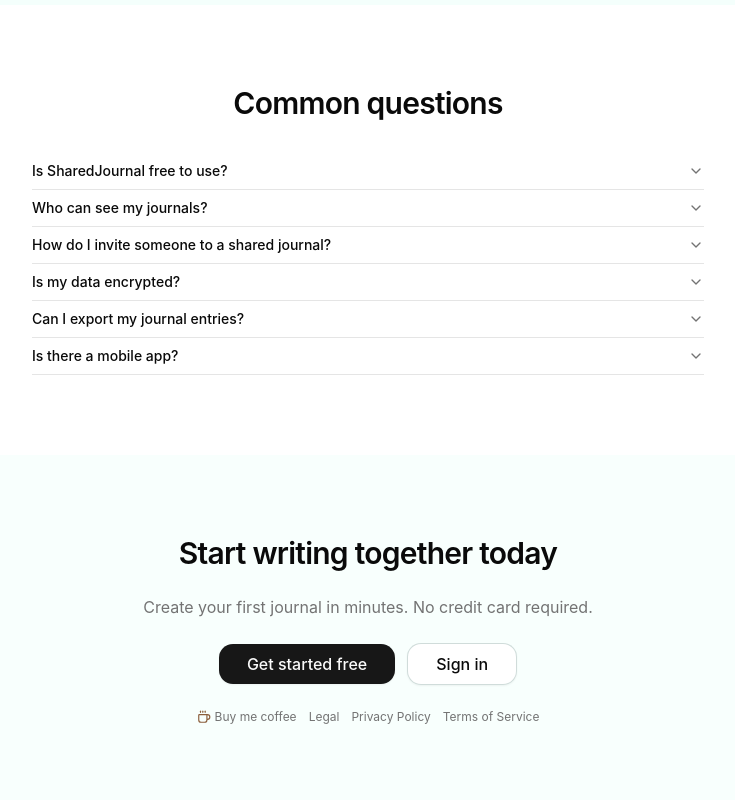
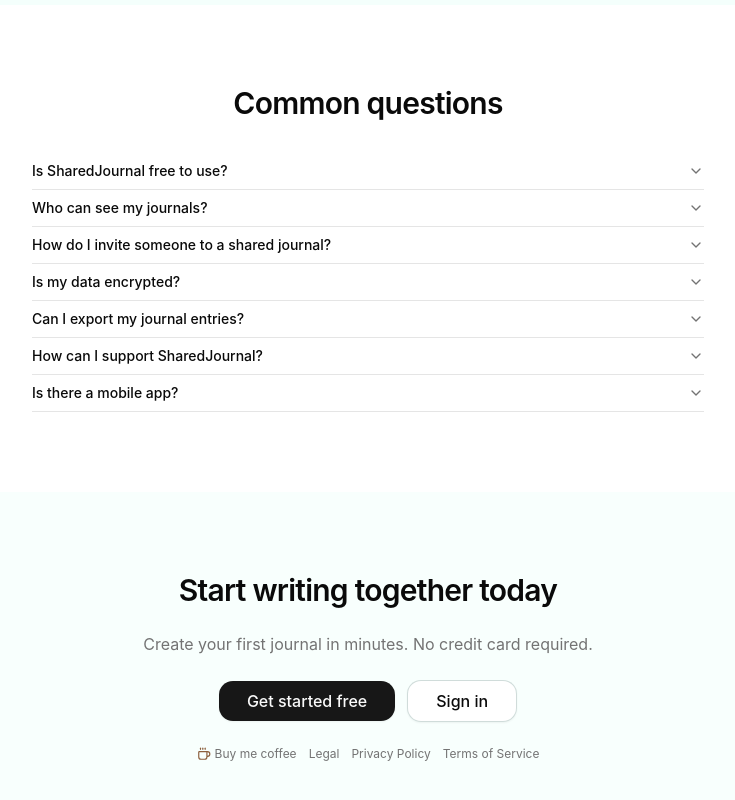
Before and after one commit to skow0020/sharedjournal, a Next.js app: page / in a window 1280 px wide. Shown: the part 2048-2848 px from the top of the page, without its empty margins (272-1007 px from the left). Built offline with nearby package versions, Linux system fonts and the light colour scheme; no server answers.

Commit message:
bump my me coffee

```diff
--- a/src/app/page.tsx
+++ b/src/app/page.tsx
@@ -47,6 +47,10 @@
   {
     q: 'Can I export my journal entries?',
     a: 'Yes. You can export your journals and entries at any time. We support multiple formats to ensure you always have access to your data.',
+  },
+  {
+    q: 'How can I support SharedJournal?',
+    a: 'SharedJournal is built with care and runs on a small budget. You can support ongoing development and maintenance by buying me a coffee. Every contribution helps keep the app running and enables new features.',
   },
   {
     q: 'Is there a mobile app?',
--- a/src/app/sitemap.ts
+++ b/src/app/sitemap.ts
@@ -25,7 +25,7 @@
     {
       url: 'https://sharedjournal.com/buy-me-coffee',
       changeFrequency: 'monthly',
-      priority: 0.3,
+      priority: 0.7,
     },
   ]
 }
```
